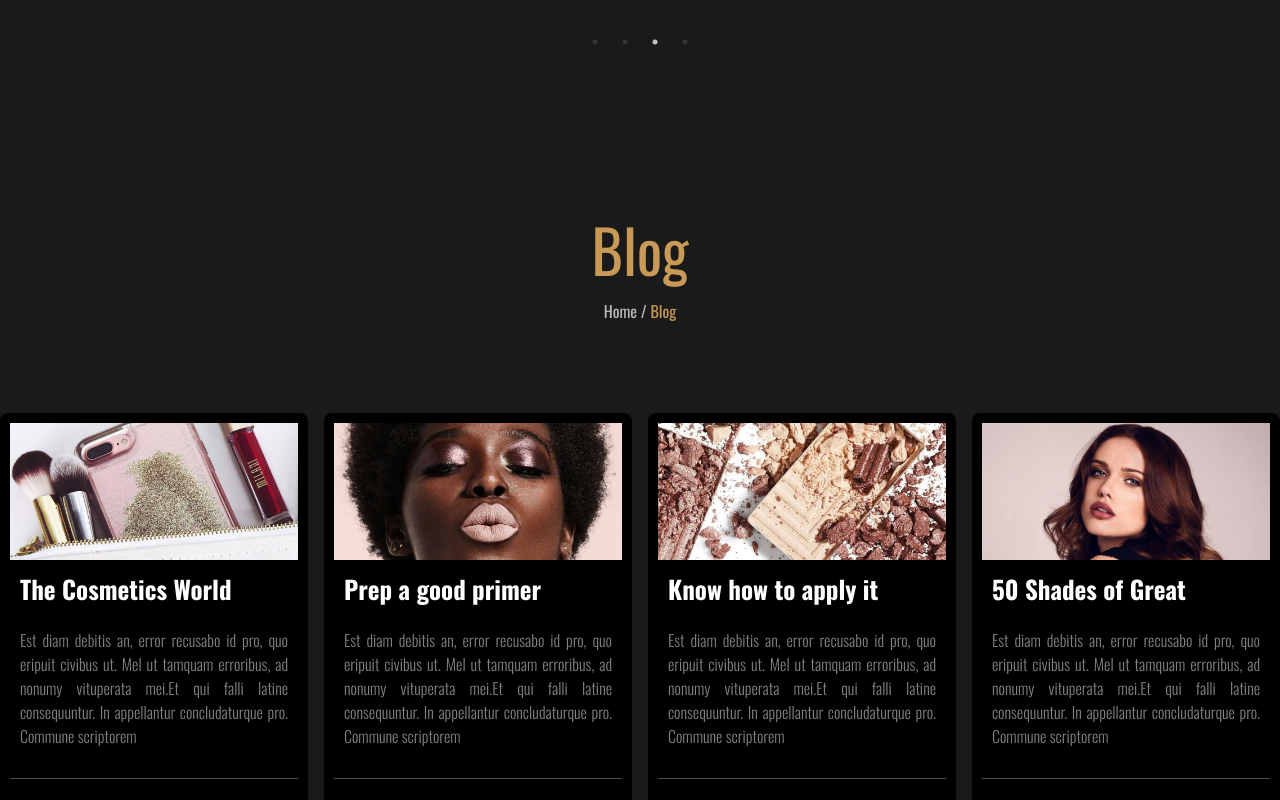
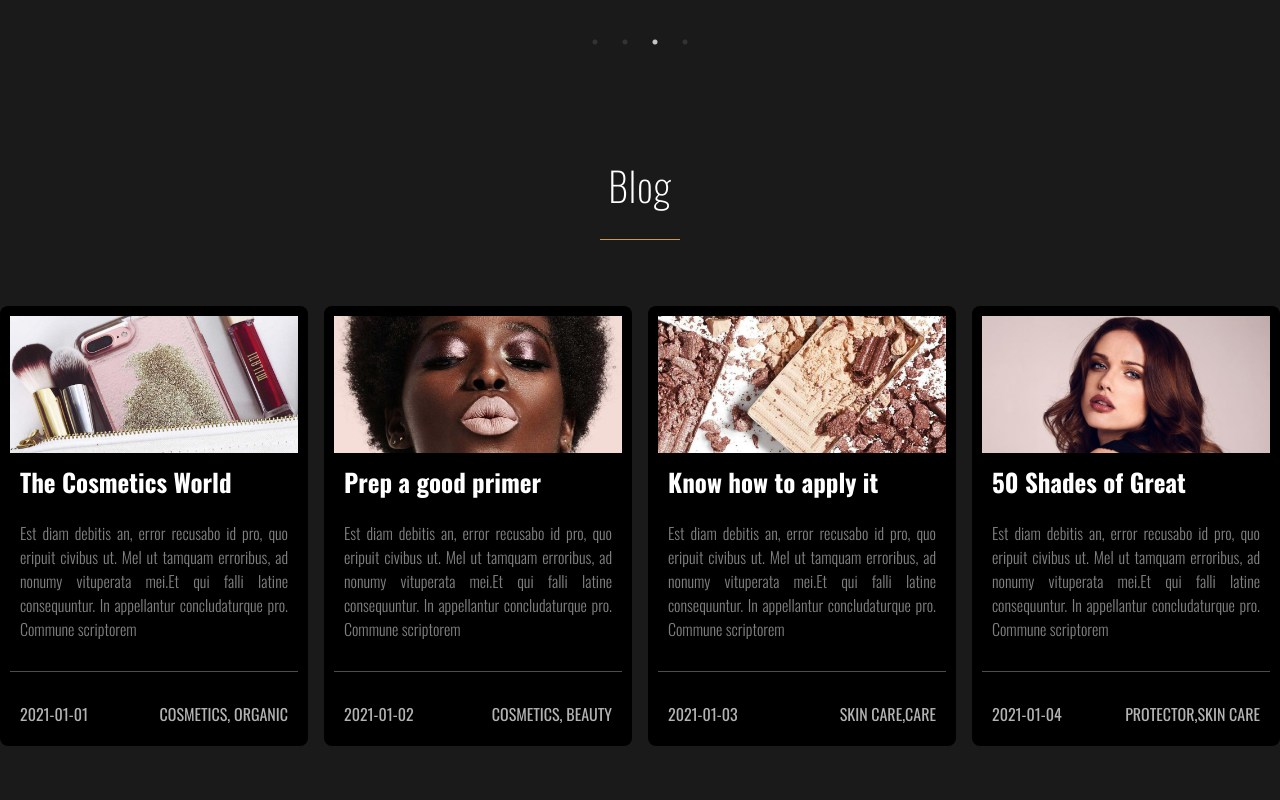
Before and after one commit to hamid19471/lanocare-store, a React (Vite) app: page / in a window 1280 px wide. Shown: the part 2720-3520 px from the top of the page. Built offline with nearby package versions, Linux system fonts and the light colour scheme.

Commit message:
Update: import and use blog list component

```diff
--- a/src/pages/Home/Home.jsx
+++ b/src/pages/Home/Home.jsx
@@ -1,5 +1,4 @@
 import slider from "../../assets/slider.jpeg";
-
 import icon1 from "../../assets/svg-icons/icon-01.svg";
 import icon2 from "../../assets/svg-icons/icon-02.svg";
 import icon3 from "../../assets/svg-icons/icon-03.svg";
@@ -8,7 +7,7 @@ import ProductList from "../../components/ProductList/ProductList";
 import Button from "../../components/Button/Button";
 import { Link } from "react-router-dom";
 import Testimonials from "../../components/Testimonials/Testimonials";
-import Blog from "../Blog/Blog";
+import BlogList from "../../components/BlogList/BlogList";
 
 const Home = () => {
   return (
@@ -70,7 +69,13 @@ const Home = () => {
           </h2>
           <hr className="border-primary w-20 mx-auto mb-10 -translate-y-4" />
           <Testimonials />
-          <Blog />
+        </div>
+        <div className="mt-32 mb-44">
+          <h2 className="text-[40px] font-extralight tracking-wide text-center text-white mb-10">
+            Blog
+          </h2>
+          <hr className="flex items-center justify-center border-primary w-20 mx-auto mb-10 -translate-y-4" />
+          <BlogList />
         </div>
       </div>
     </>
```
